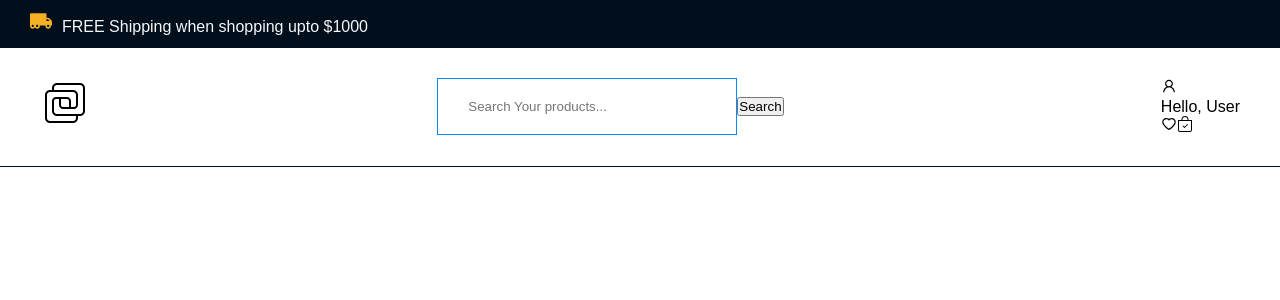
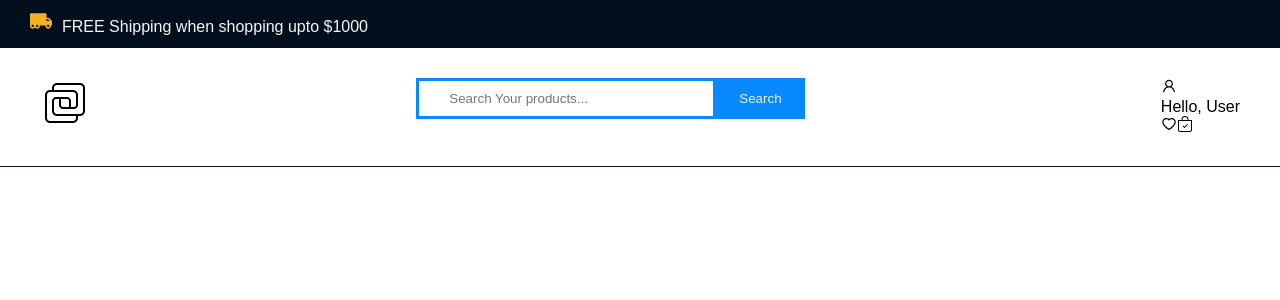
Before and after one commit to jegbune/my-ecommerce-app, a React (Create React App) app: page /Contact in a window 1280 px wide. Shown: the top 300 px of the page. Built offline with nearby package versions, Linux system fonts and the light colour scheme.

Commit message:
React lesson on building nav for an ecommerce site

```diff
--- a/src/Component/ecommerceComponent/nav.css
+++ b/src/Component/ecommerceComponent/nav.css
@@ -45,7 +45,17 @@
 
 .main_header .container .search_box input{
     outline: none;
-    padding: 20px 30px;
-    border: 1px solid #0989ff;
+    padding: 10px 30px;
+    border: 3px solid #0989ff;
     width: 300px;
+    color: #ecf2f7;
 }
+
+.main_header .container .search_box button {
+    border: 3px solid #0989ff;
+    outline: none;
+    padding: 10px 20px;
+    cursor: pointer;
+    background: #0989ff;
+    color: #ecf2f7;
+}
```
